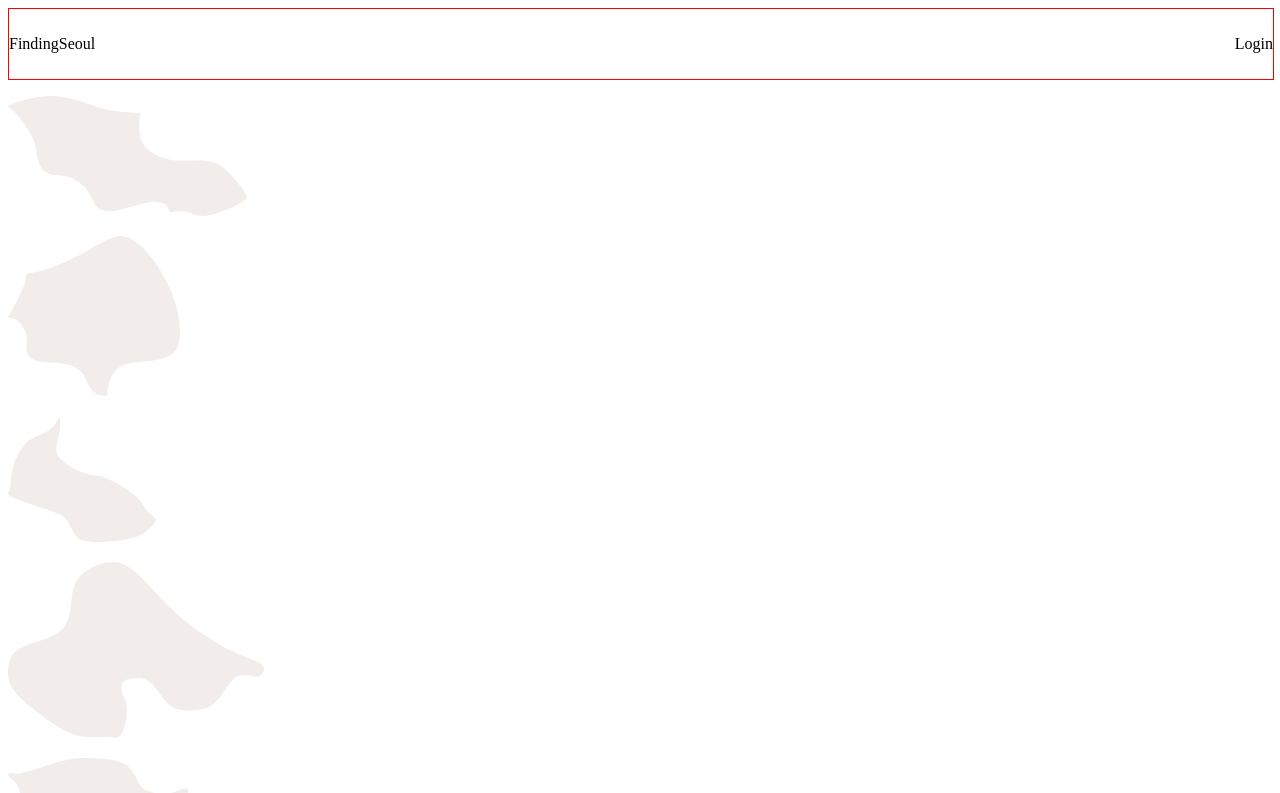
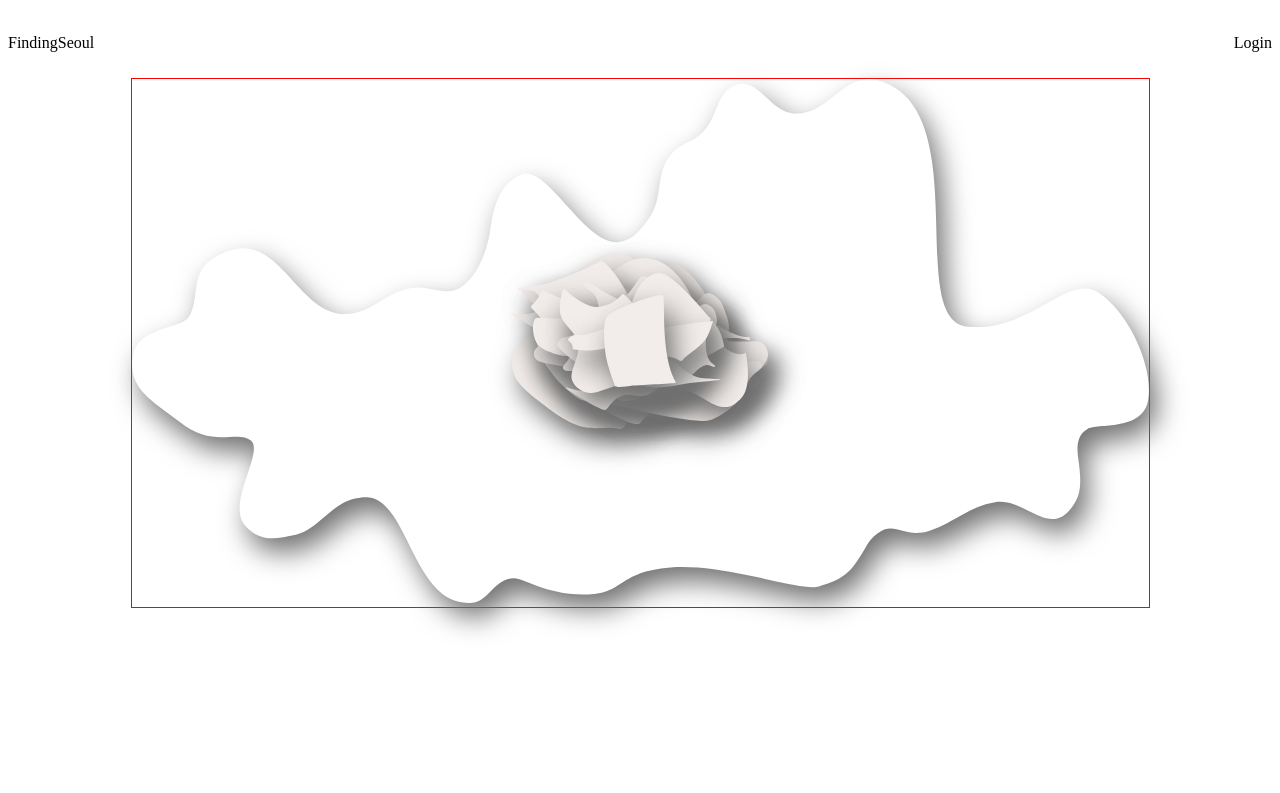
Before and after one commit to soheee-bae/FindingSeoul, a Next.js app: page /home in a window 1280 px wide. Shown: the top 793 px of the page. Built offline with nearby package versions, Linux system fonts and the light colour scheme.

Commit message:
added home map in home page

```diff
--- a/src/app/home/home.module.scss
+++ b/src/app/home/home.module.scss
@@ -1,6 +1,6 @@
 .root {
   display: flex;
-  gap: 10px;
+  justify-content: center;
   align-items: center;
-  flex-wrap: wrap;
+  height: 100%;
 }
--- a/src/components/homeMap/homeMap.module.scss
+++ b/src/components/homeMap/homeMap.module.scss
@@ -0,0 +1,19 @@
+.root {
+  position: relative;
+  display: flex;
+  justify-content: center;
+  align-items: center;
+  svg {
+    filter: drop-shadow(8px 14px 14px #707070);
+  }
+  border: 1px solid red;
+}
+
+.baseMap {
+  height: 100%;
+  width: 100%;
+}
+
+.districtMap {
+  position: absolute;
+}
--- a/src/components/homeMap/homeMap.tsx
+++ b/src/components/homeMap/homeMap.tsx
@@ -3,6 +3,7 @@
 import styles from "@/components/homeMap/homeMap.module.scss";
 import DistrictContext from "@/contexts/districtsContext";
 import { SEOUL_DISTRICTS } from "@/data/districts";
+import { WholeMap } from "@/icons";
 import { useContext } from "react";
 
 export default function HomeMap() {
@@ -11,10 +12,17 @@ export default function HomeMap() {
 
   return (
     <div className={styles.root}>
+      <div className={styles.baseMap}>
+        <WholeMap />
+      </div>
       {SEOUL_DISTRICTS.map((district) => (
-        <p onClick={() => setDistrict(district.name)} key={district.name}>
+        <div
+          onClick={() => setDistrict(district.name)}
+          key={district.name}
+          className={styles.districtMap}
+        >
           {district.mapImage}
-        </p>
+        </div>
       ))}
     </div>
   );
--- a/src/components/navbar/navbar.module.scss
+++ b/src/components/navbar/navbar.module.scss
@@ -2,7 +2,6 @@
   width: 100%;
   height: 70px;
 
-  border: 1px solid red;
   display: flex;
   justify-content: space-between;
   align-items: center;
```
Also changed, not shown: src/app/home/page.tsx (+0 -9 lines).
